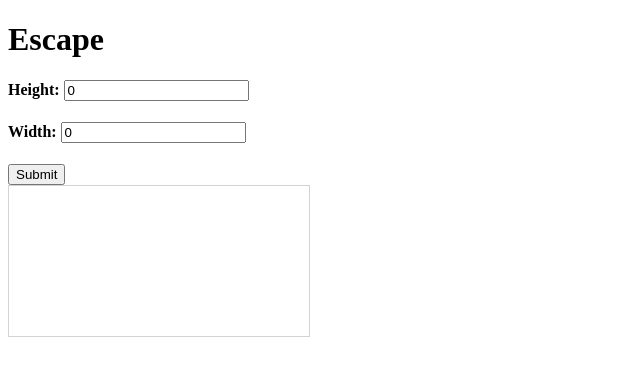
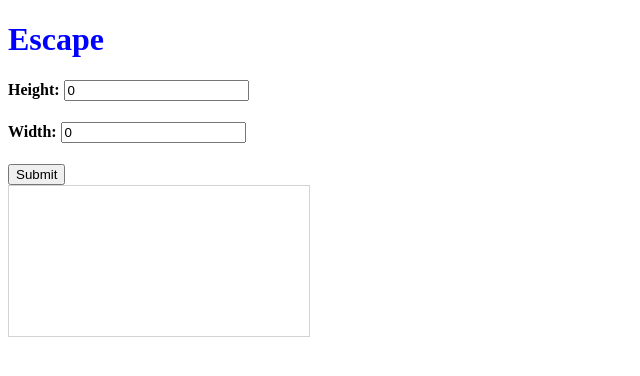
Before and after one commit to Sleightly/Escape, a website: page public/views/index.html in a window 1280 px wide. Shown: the whole page, without its empty margins (0-640 px from the left). Drawn offline with Linux system fonts and the light colour scheme; files that its build step writes are made by us from their sources; files whose address does not match are found by name.

Commit message:
added to stylesheet

```diff
--- a/public/style/style.css
+++ b/public/style/style.css
@@ -0,0 +1,3 @@
+h1 {
+    color:blue;
+  }
--- a/public/views/index.html
+++ b/public/views/index.html
@@ -1,6 +1,7 @@
 <!DOCTYPE html>
 <html lang="en">
   <head>
+    <link rel="stylesheet" type="text/css" href="style.css">
     <meta charset="utf-8">
     <title>Hello World</title>
   </head>
--- a/server.js
+++ b/server.js
@@ -7,7 +7,7 @@ const PORT = process.env.PORT || 1500
 var app = express();
 
 app.use(express.static(__dirname+'/public/views'));
-app.use(express.static(__dirname+'/public/styles'));
+app.use(express.static(__dirname+'/public/style'));
 app.use(express.static(__dirname+'/public/scripts'));
 app.use(express.static(__dirname+'/public/media'));
 
```
